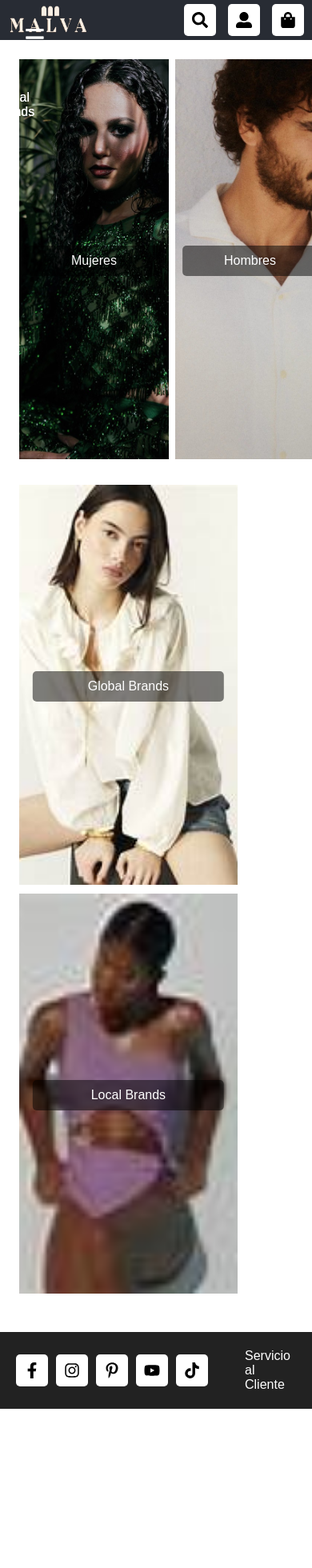
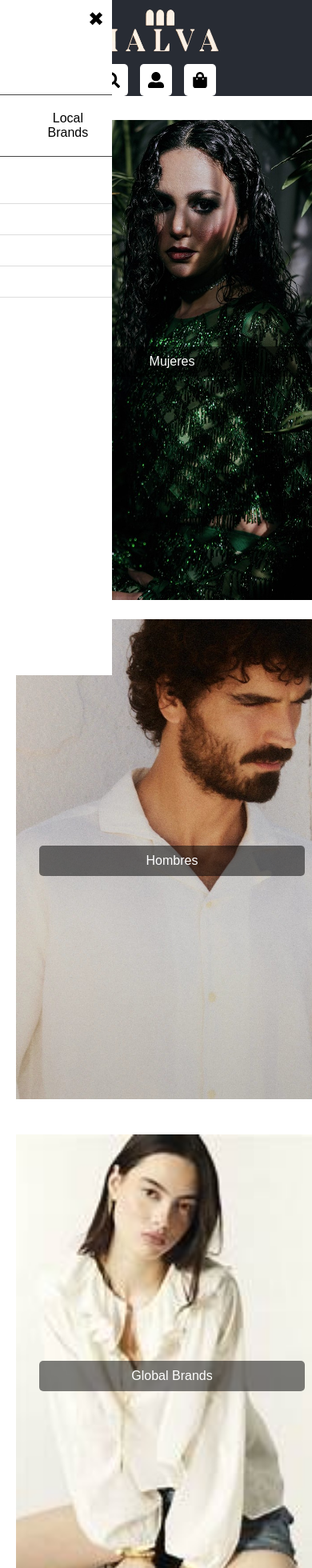
Before and after one commit to David-Martinez-17/Prueba, a React (Create React App) app in the folder app-react/: page / in a window 390 px wide. Shown: the top 1960 px of the page at 80% size. Before the commit the page ends 1761 px from the top, so only its background shows below. Built offline with nearby package versions, Linux system fonts and the light colour scheme.

Commit message:
Tercer avance

```diff
--- a/app-react/src/App.css
+++ b/app-react/src/App.css
@@ -1,11 +1,16 @@
 .App {
+  display: flex;
+  flex-direction: column;
+  min-height: 100vh; /* Asegura que la App ocupe toda la altura de la ventana */
   text-align: center;
   font-family: Arial, sans-serif;
 }
 
 main {
+  flex-grow: 1; /* Permite que el main crezca y ocupe el espacio disponible */
   padding: 20px;
 }
+
 
 .App-logo {
   height: 40vmin;
--- a/app-react/src/components/Body.css
+++ b/app-react/src/components/Body.css
@@ -1,4 +1,3 @@
-
 .body {
   display: flex;
   flex-direction: column;
@@ -12,6 +11,7 @@
   width: 100%;
   justify-content: space-between;
   margin-bottom: 20px;
+  flex-wrap: wrap;
 }
 
 .column {
@@ -23,14 +23,22 @@
 
 .content-section {
   position: relative;
-  width: 70%; /* Ajusta el tamaño según tus necesidades */
+  width: 48%;
   margin: 1%;
 }
 
 .image1 {
   width: 100%;
-  height: 500px;
-  object-fit: cover; /* Para asegurar que las imágenes se ajusten al contenedor */
+  height: 600px;
+  object-fit: cover;
+}
+
+
+@media (max-width: 768px) {
+  .content-section {
+    width: 100%;
+    margin: 10px 0;
+  }
 }
 
 .text-overlay {
@@ -44,7 +52,7 @@
   border-radius: 5px;
   text-align: center;
   text-decoration: none;
-  width: 80%; /* Ajusta el ancho del texto superpuesto */
+  width: 80%;
 }
 
 .text-overlay:hover {
--- a/app-react/src/components/Footer.css
+++ b/app-react/src/components/Footer.css
@@ -1,11 +1,10 @@
 .footer {
-  background-color: #222;
+  width: 100%;
   padding: 20px;
-  color: #fff;
-  display: flex;
-  justify-content: flex-start;
-  align-items: center;
-  gap: 20px;
+  background-color: #282c34;
+  color: white;
+  text-align: center;
+  position: relative;
 }
 
 .left-section {
--- a/app-react/src/components/HamburgerMenu.css
+++ b/app-react/src/components/HamburgerMenu.css
@@ -16,7 +16,7 @@
 }
 
 .burger-icon:hover {
-  background: transparent;
+  background: rgba(0, 0, 0, 0.1);
   transition: transform .15s ease, opacity .15s ease;
 }
 
@@ -26,11 +26,13 @@
   position: fixed;
   top: 0;
   left: -250px;
-  background: rgba(0, 0, 0, 0.9);
-  width: 250px;
+  background: white;
+  width: 350px;
   height: 100%;
   transition: all 0.3s ease;
   z-index: 1;
+  color: black;
+  overflow-y: auto;
 }
 
 .menu.open {
@@ -46,7 +48,7 @@
 .close-icon {
   font-size: 24px;
   cursor: pointer;
-  color: white;
+  color: black;
 }
 
 .logo-container {
@@ -56,10 +58,9 @@
 }
 
 .menu-logo {
-  width: 50px;
-  height: auto;
-  top:0;
-
+  width: 100px;
+  height: 50px;
+  background: black;
 }
 
 .horizontal-menu {
@@ -71,15 +72,12 @@
 }
 
 .horizontal-menu a {
-  color: white;
+  color: black;
   text-decoration: none;
   padding: 10px;
   transition: background 0.3s;
 }
 
-.horizontal-menu a:hover {
-  background: #444;
-}
 
 .vertical-menu {
   list-style-type: none;
@@ -94,11 +92,18 @@
 }
 
 .vertical-menu li a {
-  color: white;
+  color: black;
   text-decoration: none;
   transition: background 0.3s;
 }
 
-.vertical-menu li a:hover {
-  background: #444;
+@media (max-width: 768px) {
+  .menu {
+    width: 100%;
+  }
+
+  .vertical-menu li {
+    padding: 10px;
+    border-bottom: 1px solid #ddd;
+  }
 }
--- a/app-react/src/components/Header.css
+++ b/app-react/src/components/Header.css
@@ -2,10 +2,11 @@
   display: flex;
   justify-content: space-between;
   align-items: center;
-  padding: 10px;
-  height: 30px;
+  padding: 0px;
+  height: auto;
   background-color: #282c34;
   color: white;
+  flex-wrap: wrap;
 }
 
 .background-image {
@@ -15,7 +16,8 @@
   background-size: contain;
   background-repeat: no-repeat;
   background-position: center;
-  padding-left: 120;
+  padding-left: 120px;
+  margin: auto;
 }
 
 .header-options {
@@ -34,3 +36,24 @@
   cursor: pointer;
   color: white;
 }
+
+@media (max-width: 768px) {
+  .header {
+    flex-direction: column;
+    align-items: center;
+  }
+
+  .header-options {
+    justify-content: center;
+    width: 100%;
+  }
+
+  .background-image {
+    width: 80px;
+    height: 80px;
+  }
+
+  .icon {
+    font-size: 20px;
+  }
+}
```
